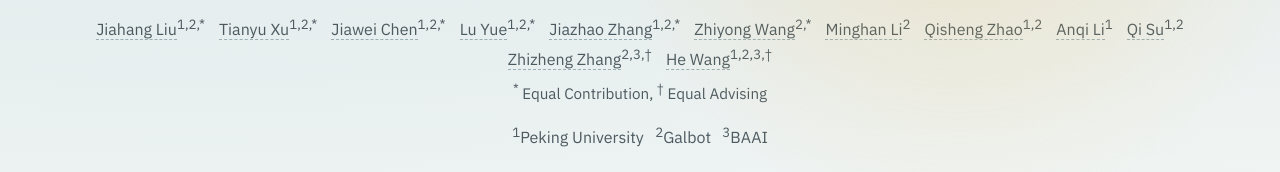
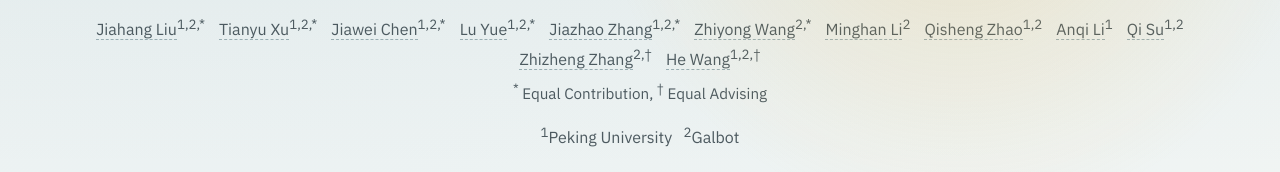
Before and after one commit to PKU-EPIC/SPAN-Nav-Web, a plain HTML site: page index.html in a window 1280 px wide. Shown: the part 185-357 px from the top of the page. Drawn offline with Linux system fonts and the light colour scheme.

Commit message:
Remove BAAI affiliation from author information

```diff
--- a/index.html
+++ b/index.html
@@ -26,11 +26,11 @@
         <span><a href="https://zhaoqisheng123.github.io" class="author-link">Qisheng Zhao</a><sup>1,2</sup></span>
         <span><a href="https://aq-li.github.io/" class="author-link">Anqi Li</a><sup>1</sup></span>
         <span><a href="https://github.com/QiSu77" class="author-link">Qi Su</a><sup>1,2</sup></span>
-        <span><a href="https://scholar.google.com/citations?user=X7M0I8kAAAAJ&hl=zh-CN" class="author-link">Zhizheng Zhang</a><sup>2,3,&dagger;</sup></span>
-        <span><a href="https://hughw19.github.io/" class="author-link">He Wang</a><sup>1,2,3,&dagger;</sup></span>
+        <span><a href="https://scholar.google.com/citations?user=X7M0I8kAAAAJ&hl=zh-CN" class="author-link">Zhizheng Zhang</a><sup>2,&dagger;</sup></span>
+        <span><a href="https://hughw19.github.io/" class="author-link">He Wang</a><sup>1,2,&dagger;</sup></span>
       </div>
       <p class="author-notes"><sup>*</sup> Equal Contribution, <sup>&dagger;</sup> Equal Advising</p>
-      <p class="affiliation"><sup>1</sup>Peking University &nbsp; <sup>2</sup>Galbot &nbsp; <sup>3</sup>BAAI</p>
+      <p class="affiliation"><sup>1</sup>Peking University &nbsp; <sup>2</sup>Galbot</p>
       <div class="actions">
         <a class="btn" href="https://arxiv.org/abs/2603.09163" target="_blank" rel="noopener">Paper</a>
         <a class="btn" href="#videos">Videos</a>
```
